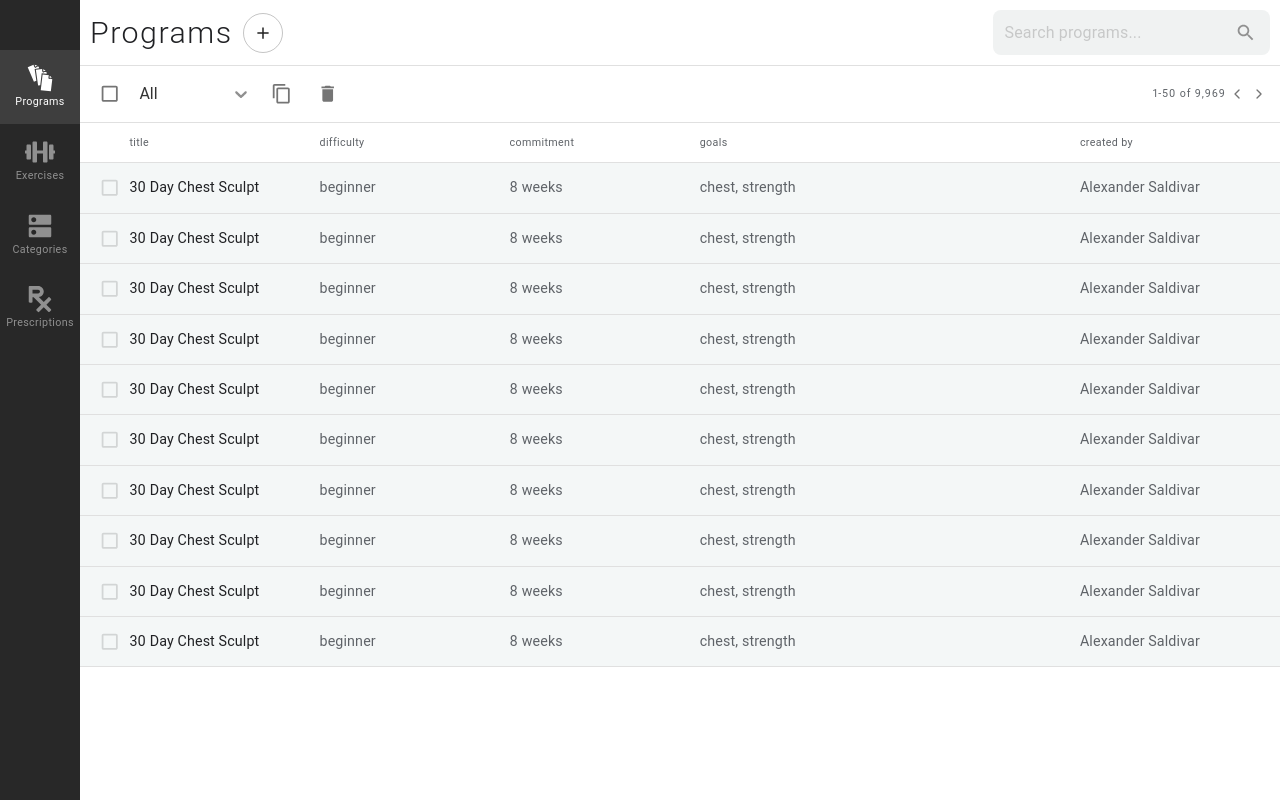
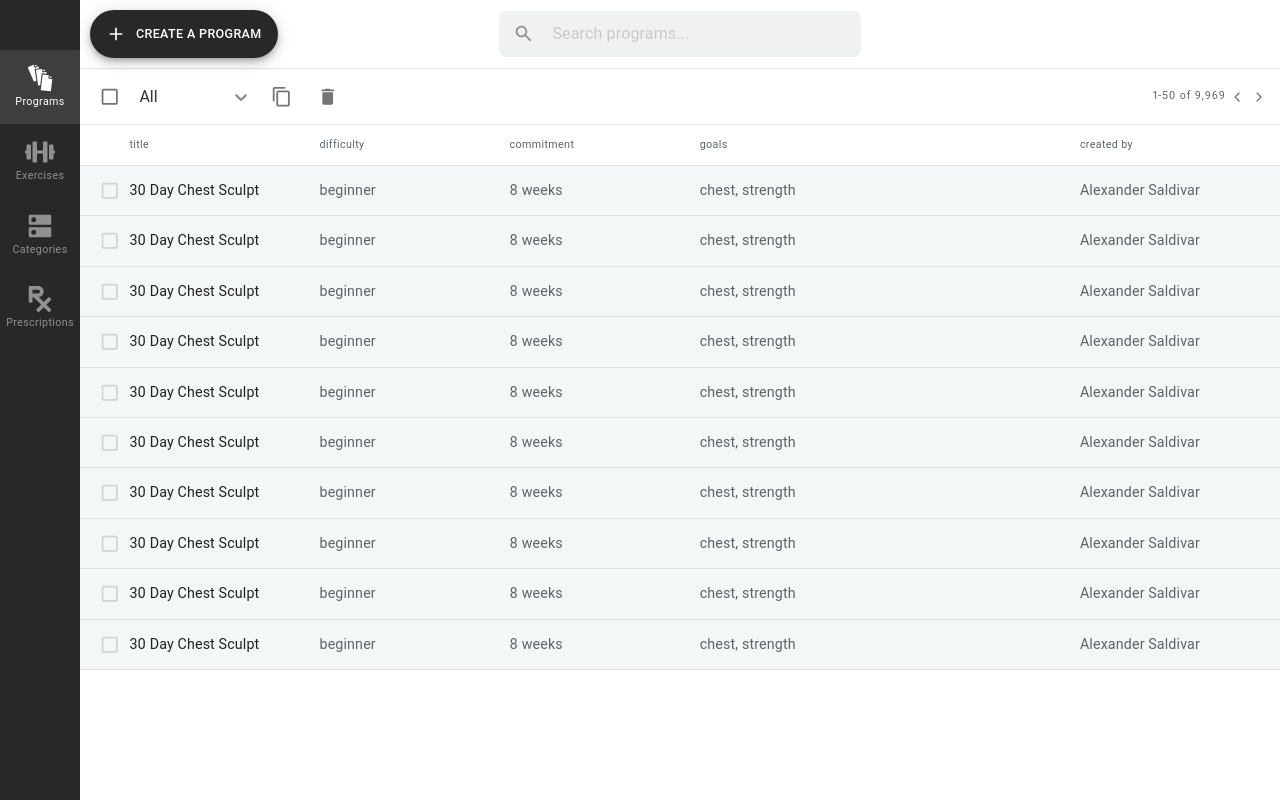
Before and after one commit to train-formula/cms, a React (Create React App) app: page / in a window 1280 px wide. Built offline with nearby package versions, Linux system fonts and the light colour scheme.

Commit message:
Header styling

```diff
--- a/src/components/Library/Header.tsx
+++ b/src/components/Library/Header.tsx
@@ -2,6 +2,7 @@ import React from 'react'
 import styled from 'styled-components'
 import Typography from '@material-ui/core/Typography'
 import Button from '@material-ui/core/Button'
+import Fab from '@material-ui/core/Fab'
 import Tooltip from '@material-ui/core/Tooltip'
 import { IoMdAdd } from 'react-icons/io'
 
@@ -9,36 +10,23 @@ import Search from './Search'
 import { useModal } from '../Modal/context'
 
 const Container = styled.div`
-  display: grid;
-  grid-template-columns: repeat(2, 1fr);
+  display: flex;
   padding: 1rem;
-  .left {
+  align-items: center;
+  position: relative;
+  .zIndex1 {
+    z-index: 1;
+  }
+  .add-icon {
+    height: 2rem;
+    width: 2rem;
+    margin-right: 1rem;
+  }
+  .center {
+    position: absolute;
+    width: calc(100% - 2rem);
     display: flex;
-    .title {
-      color: ${p => p.theme.title};
-      font-weight: 300;
-      letter-spacing: 0.15rem;
-    }
-  }
-  .right {
-    display: flex;
-    justify-self: flex-end;
-  }
-  .left,
-  .right {
-    align-items: center;
-  }
-  .MuiButton-root {
-    height: 4rem;
-    width: 4rem;
-    padding: 0;
-    border-radius: 50%;
-    min-width: inherit;
-    margin-left: 1rem;
-    svg {
-      height: 1.8rem;
-      width: 1.8rem;
-    }
+    justify-content: center;
   }
 `
 Container.defaultProps = {
@@ -56,20 +44,17 @@ export const Header: React.FC<Props> = () => {
 
   return (
     <Container>
-      <div className="left">
-        <Typography variant="h4" className="title">
-          Programs
-        </Typography>
-        <Tooltip
-          title="create a program"
-          onClick={() => openModal({ type: 'exerciseForm' })}
-        >
-          <Button variant="outlined">
-            <IoMdAdd />
-          </Button>
-        </Tooltip>
-      </div>
-      <div className="right">
+      <Fab
+        color="primary"
+        className="zIndex1"
+        variant="extended"
+        aria-label="create a program"
+        onClick={() => openModal({ type: 'exerciseForm' })}
+      >
+        <IoMdAdd className="add-icon" />
+        Create a program
+      </Fab>
+      <div className="center">
         <Search />
       </div>
     </Container>
--- a/src/components/Library/Search.tsx
+++ b/src/components/Library/Search.tsx
@@ -10,15 +10,14 @@ const useStyles = makeStyles(theme => ({
     padding: '2px 4px',
     display: 'flex',
     alignItems: 'center',
-    // border: '1px solid #909090',
     background: '#f0f2f2',
     color: '#242424',
     borderRadius: '8px',
+    width: '30%',
   },
   input: {
     marginLeft: theme.spacing(1),
     flex: 1,
-    // color: '#ffffff',
     color: '#909090',
     opacity: '1',
     fontSize: '1.6rem',
@@ -26,7 +25,6 @@ const useStyles = makeStyles(theme => ({
   iconButton: {
     padding: 10,
     color: '#909090',
-    // color: 'rgba(255,255,255,0.45)',
   },
 }))
 
@@ -35,14 +33,14 @@ export default function CustomizedInputBase() {
 
   return (
     <Paper elevation={0} className={classes.root}>
+      <IconButton className={classes.iconButton} aria-label="search">
+        <MdSearch />
+      </IconButton>
       <InputBase
         className={classes.input}
         placeholder="Search programs..."
         inputProps={{ 'aria-label': 'search programs' }}
       />
-      <IconButton className={classes.iconButton} aria-label="search">
-        <MdSearch />
-      </IconButton>
     </Paper>
   )
 }
```
